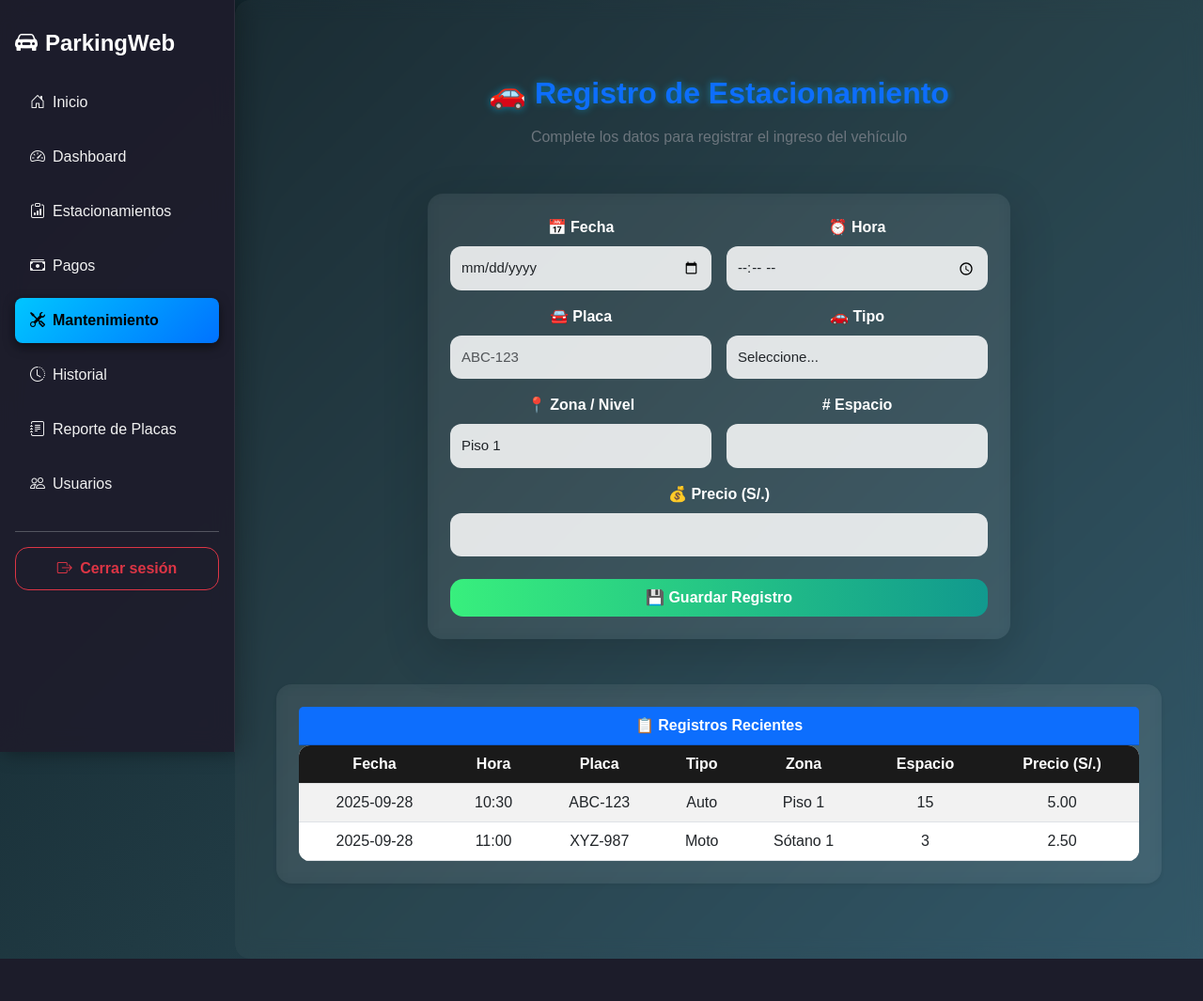
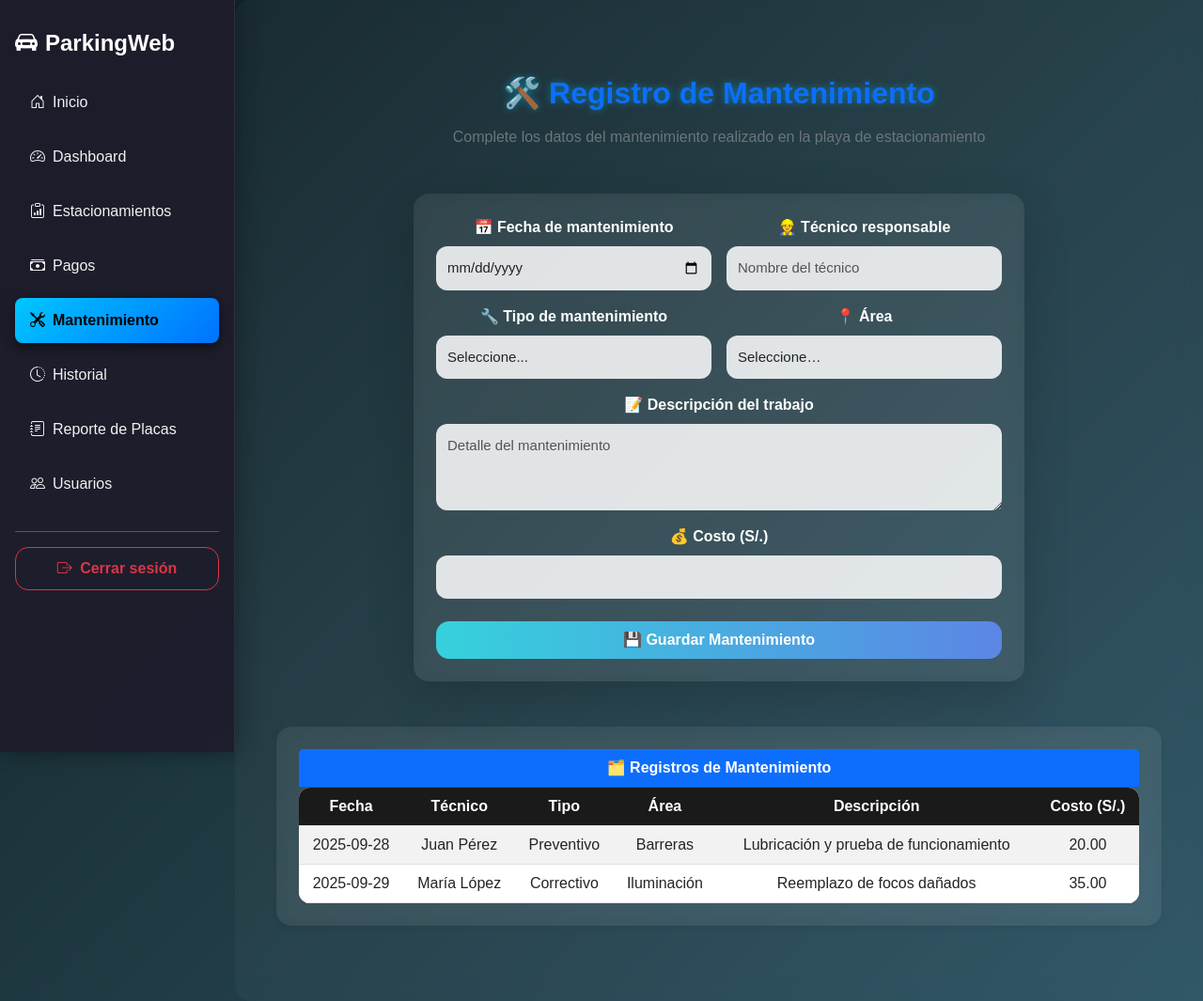
Before and after one commit to AQP-Connectivity/Proyecto-con-Python, a Flask app: page /mantenimiento in a window 1280 px wide. Shown: the whole page at 94% size. Before the commit the page ends 1020 px from the top, so only its background shows below. Run offline with Flask 3, Linux system fonts and the light colour scheme.

Commit message:
Update mantenimiento.html
actualizacion de la pagina mantenimiento con nuevos formularios

```diff
--- a/Estructura del Proyecto/templates/mantenimiento.html
+++ b/Estructura del Proyecto/templates/mantenimiento.html
@@ -1,76 +1,76 @@
 {% extends "base.html" %}
 
-{% block title %}Estacionamiento{% endblock %}
+{% block title %}Mantenimiento{% endblock %}
 
 {% block content %}
 <div class="container py-5">
 
   <!-- TÍTULO -->
   <div class="text-center mb-5">
-    <h2 class="fw-bold text-primary">🚗 Registro de Estacionamiento</h2>
-    <p class="text-secondary">Complete los datos para registrar el ingreso del vehículo</p>
+    <h2 class="fw-bold text-primary">🛠️ Registro de Mantenimiento</h2>
+    <p class="text-secondary">Complete los datos del mantenimiento realizado en la playa de estacionamiento</p>
   </div>
 
   <!-- FORMULARIO -->
-  <div class="card shadow-lg border-0 rounded-4 p-4 mx-auto" style="max-width: 620px;">
+  <div class="card shadow-lg border-0 rounded-4 p-4 mx-auto" style="max-width: 650px;">
     <form method="POST" class="needs-validation" novalidate>
 
       <div class="row g-3">
+
         <!-- Fecha -->
         <div class="col-md-6">
-          <label class="form-label fw-semibold">📅 Fecha</label>
+          <label class="form-label fw-semibold">📅 Fecha de mantenimiento</label>
           <input type="date" name="fecha" class="form-control" required>
         </div>
 
-        <!-- Hora -->
+        <!-- Técnico -->
         <div class="col-md-6">
-          <label class="form-label fw-semibold">⏰ Hora</label>
-          <input type="time" name="hora" class="form-control" required>
+          <label class="form-label fw-semibold">👷 Técnico responsable</label>
+          <input type="text" name="tecnico" class="form-control" placeholder="Nombre del técnico" required>
         </div>
 
-        <!-- Placa -->
+        <!-- Tipo de mantenimiento -->
         <div class="col-md-6">
-          <label class="form-label fw-semibold">🚘 Placa</label>
-          <input type="text" name="placa" class="form-control text-uppercase" placeholder="ABC-123" required>
-        </div>
-
-        <!-- Tipo -->
-        <div class="col-md-6">
-          <label class="form-label fw-semibold">🚗 Tipo</label>
+          <label class="form-label fw-semibold">🔧 Tipo de mantenimiento</label>
           <select name="tipo" class="form-select" required>
             <option value="">Seleccione...</option>
-            <option value="auto">Auto</option>
-            <option value="moto">Moto</option>
-            <option value="camioneta">Camioneta</option>
+            <option value="preventivo">Preventivo</option>
+            <option value="correctivo">Correctivo</option>
+            <option value="evolutivo">Evolutivo</option>
           </select>
         </div>
 
-        <!-- Zona -->
+        <!-- Área afectada -->
         <div class="col-md-6">
-          <label class="form-label fw-semibold">📍 Zona / Nivel</label>
-          <select name="zona" class="form-select" required>
-            <option value="Piso 1">Piso 1</option>
-            <option value="Piso 2">Piso 2</option>
-            <option value="Sótano 1">Sótano 1</option>
+          <label class="form-label fw-semibold">📍 Área</label>
+          <select name="area" class="form-select" required>
+            <option value="">Seleccione…</option>
+            <option value="barreras">Barreras de acceso</option>
+            <option value="sensores">Sensores / cámaras</option>
+            <option value="iluminacion">Iluminación</option>
+            <option value="senalizacion">Señalización</option>
+            <option value="sistema">Sistema informático</option>
+            <option value="otros">Otros</option>
           </select>
         </div>
 
-        <!-- Espacio -->
-        <div class="col-md-6">
-          <label class="form-label fw-semibold"># Espacio</label>
-          <input type="number" name="espacio" min="1" class="form-control" required>
+        <!-- Descripción -->
+        <div class="col-12">
+          <label class="form-label fw-semibold">📝 Descripción del trabajo</label>
+          <textarea name="descripcion" rows="3" class="form-control" placeholder="Detalle del mantenimiento" required></textarea>
         </div>
 
-        <!-- Precio -->
+        <!-- Costo -->
         <div class="col-12">
-          <label class="form-label fw-semibold">💰 Precio (S/.)</label>
-          <input type="number" name="precio" step="0.01" min="0" class="form-control" required>
+          <label class="form-label fw-semibold">💰 Costo (S/.)</label>
+          <input type="number" name="costo" step="0.01" min="0" class="form-control" required>
         </div>
+
       </div>
 
       <!-- Botón -->
-      <button type="submit" class="btn btn-success fw-bold w-100 mt-4 py-2">
-        💾 Guardar Registro
+      <button type="submit" class="btn btn-primary fw-bold w-100 mt-4 py-2">
+        💾 Guardar Mantenimiento
       </button>
     </form>
 
@@ -84,7 +84,7 @@
   <!-- TABLA -->
   <div class="card shadow-sm mt-5 border-0 rounded-4 overflow-hidden">
     <div class="card-header bg-primary text-white fw-semibold">
-      📋 Registros Recientes
+      🗂️ Registros de Mantenimiento
     </div>
 
     <div class="table-responsive">
@@ -92,34 +92,31 @@
         <thead class="table-light">
           <tr>
             <th>Fecha</th>
-            <th>Hora</th>
-            <th>Placa</th>
+            <th>Técnico</th>
             <th>Tipo</th>
-            <th>Zona</th>
-            <th>Espacio</th>
-            <th>Precio (S/.)</th>
+            <th>Área</th>
+            <th>Descripción</th>
+            <th>Costo (S/.)</th>
           </tr>
         </thead>
 
         <tbody>
           <tr>
             <td>2025-09-28</td>
-            <td>10:30</td>
-            <td>ABC-123</td>
-            <td>Auto</td>
-            <td>Piso 1</td>
-            <td>15</td>
-            <td>5.00</td>
+            <td>Juan Pérez</td>
+            <td>Preventivo</td>
+            <td>Barreras</td>
+            <td>Lubricación y prueba de funcionamiento</td>
+            <td>20.00</td>
           </tr>
 
           <tr>
-            <td>2025-09-28</td>
-            <td>11:00</td>
-            <td>XYZ-987</td>
-            <td>Moto</td>
-            <td>Sótano 1</td>
-            <td>3</td>
-            <td>2.50</td>
+            <td>2025-09-29</td>
+            <td>María López</td>
+            <td>Correctivo</td>
+            <td>Iluminación</td>
+            <td>Reemplazo de focos dañados</td>
+            <td>35.00</td>
           </tr>
         </tbody>
 
```
